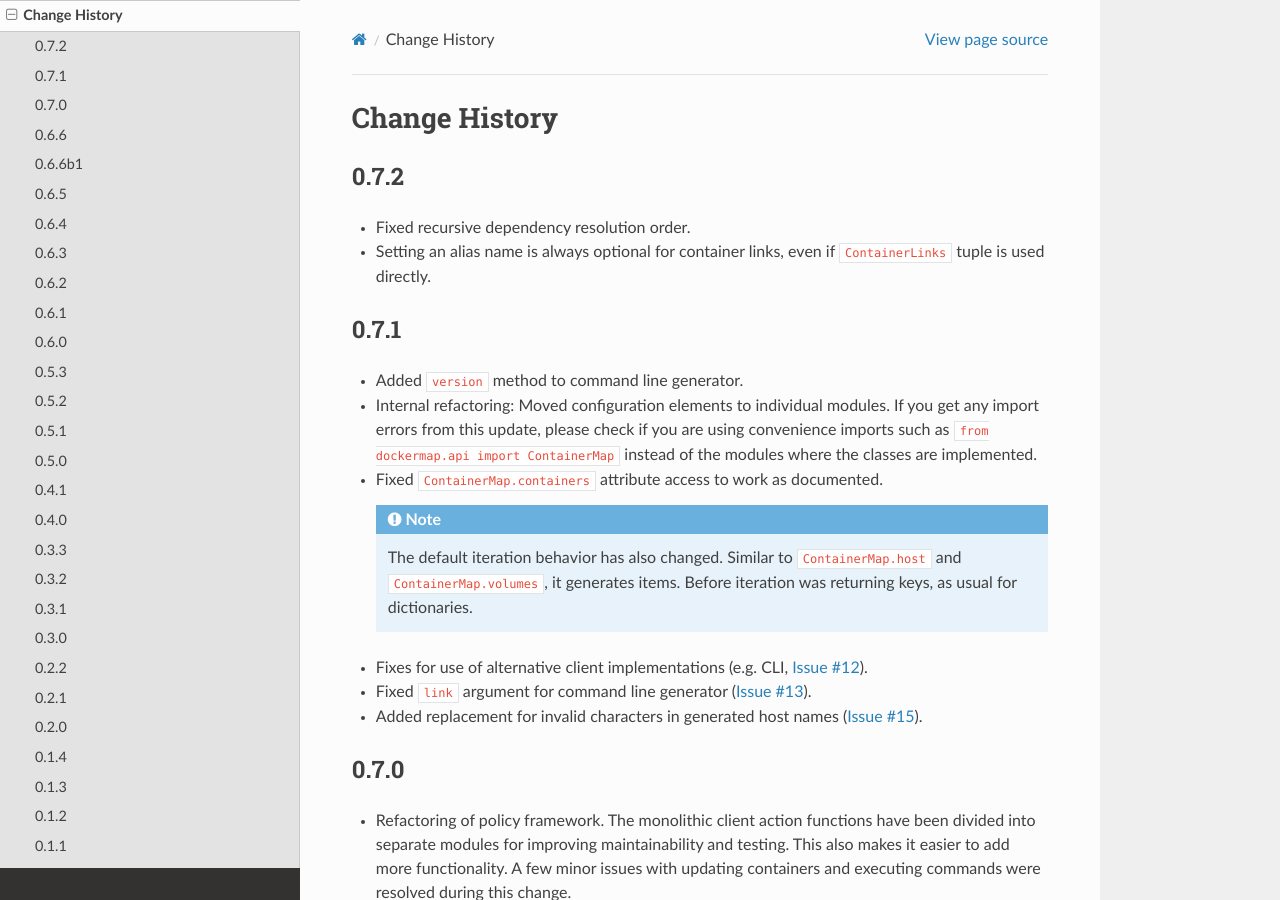
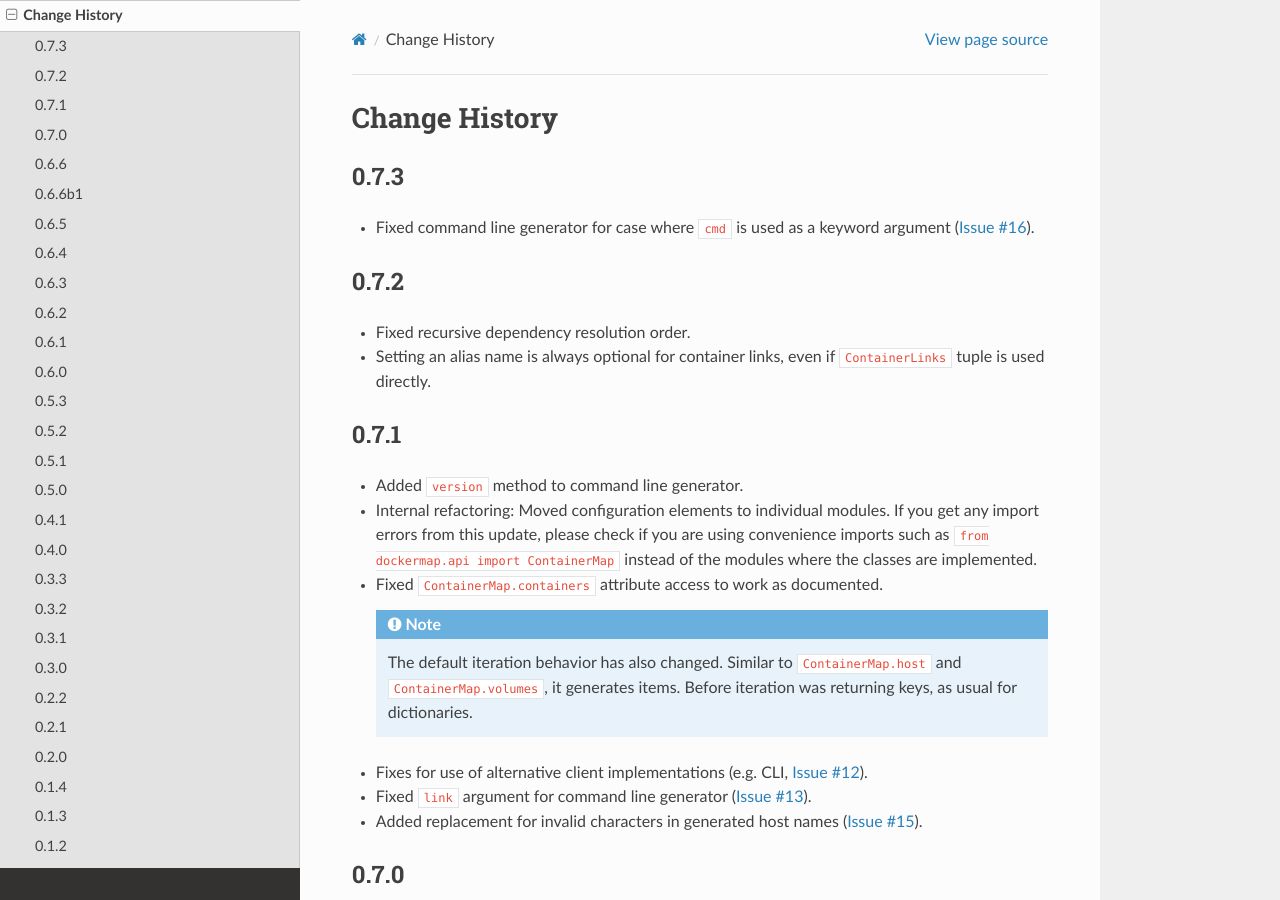
Before and after one commit to merll/docker-map, a Sphinx documentation site: the page built from docs/changes.rst, in a window 1280 px wide and 900 px high. Built offline with Sphinx 7.4.7 and the Read the Docs theme 2.0.0, drawn with Linux system fonts in a browser that asks for light colours.

Commit message:
Fix for issue #16.

```diff
--- a/docs/changes.rst
+++ b/docs/changes.rst
@@ -2,6 +2,11 @@
 
 Change History
 ==============
+0.7.3
+-----
+* Fixed command line generator for case where ``cmd`` is used as a keyword argument
+  (`Issue #16 <https://github.com/merll/docker-map/issues/16>`_).
+
 0.7.2
 -----
 * Fixed recursive dependency resolution order.
```
Also changed, not shown: 1 other file.
